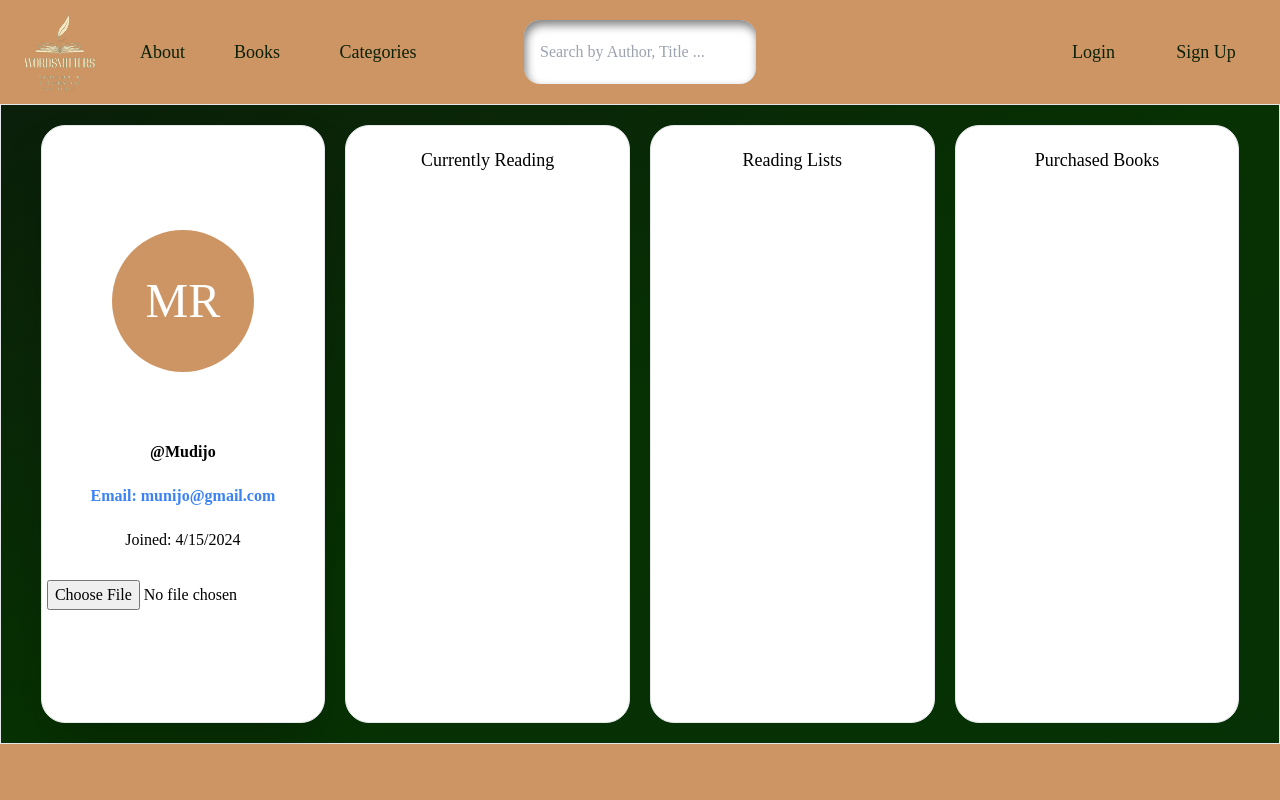
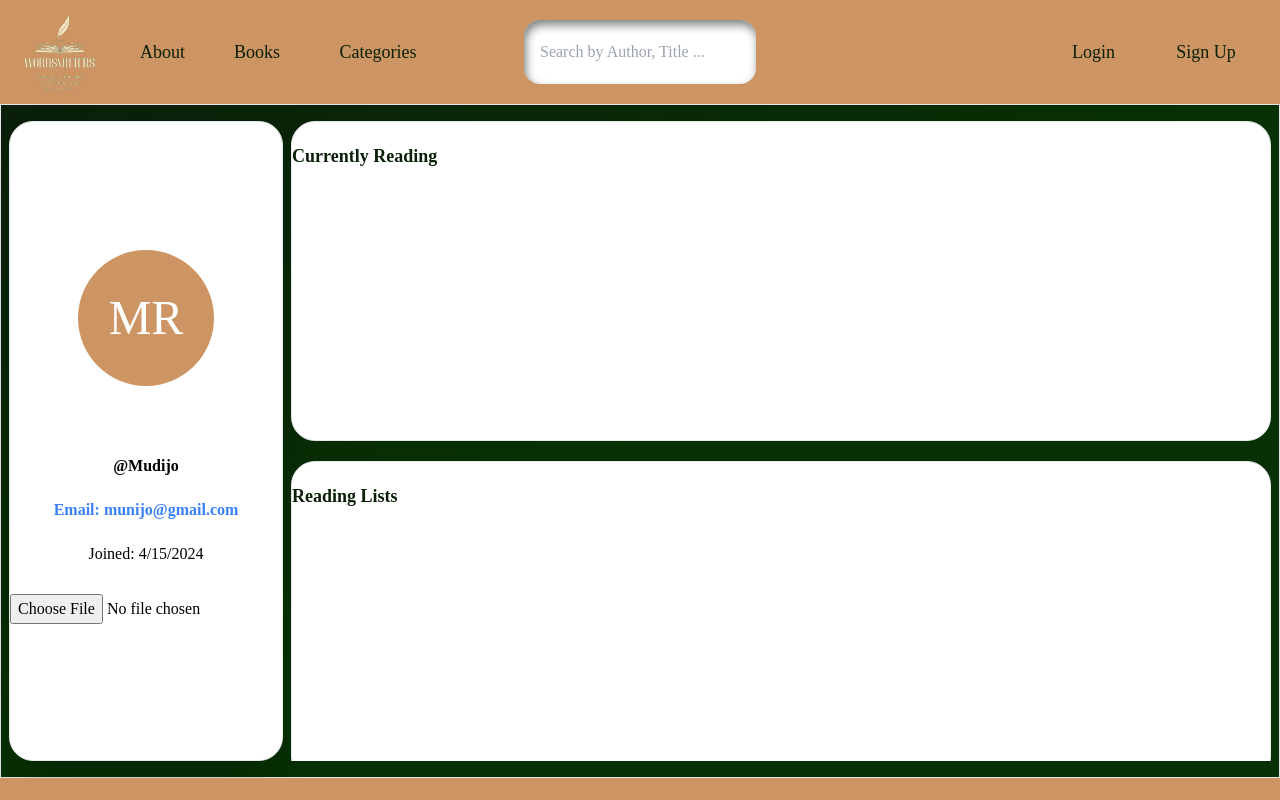
Before and after one commit to Munyia/WordSmitters, a React (Vite) app in the folder client/: page /userprofile in a window 1280 px wide. Shown: the top 800 px of the page. Built offline with nearby package versions, Linux system fonts and the light colour scheme; a web font is replaced by a local one.

Commit message:
userprofile

```diff
--- a/client/src/pages/UserProfile.jsx
+++ b/client/src/pages/UserProfile.jsx
@@ -40,10 +40,10 @@ const handleImageChange = (event) => {
 //   }, [userId]);
 
 return (
-  <div className='bg-gradient-to-br from-[rgb(11,31,10)] via-[rgb(7,49,3)]  to-[rgb(6,49,6)] justify-around text-center'>
+  <div className='bg-gradient-to-br from-[rgb(11,31,10)] via-[rgb(7,49,3)] w-full  to-[rgb(6,49,6)] '>
     {user ? (
-      <div className='flex border min-h-[80vh] gap-5 text-black justify-center text-center py-5 px-5 '>
-        <div className='border shadow-2xl  bg-white rounded-3xl justify-center flex flex-col gap-5 items-center w-[23%]'>
+      <div className='flex border text-black py-4 px-2 '>
+        <div className='border shadow-2xl mr-2 max-h-[80vh]  bg-white rounded-3xl justify-center flex flex-col gap-5 items-center w-[23%]'>
           {user.profileImage ? (
             <img className='w-[50%] rounded-full overflow-hidden'
               src={user.profileImage} alt="Profile"
@@ -62,9 +62,11 @@ return (
           <p className='text-black'>Joined: {new Date(user.joinDate).toLocaleDateString()}</p>
           <input type="file" onChange={handleImageChange} className="my-2" />
         </div>
-        <div className='w-[23%] bg-white rounded-3xl border  pt-5 text-lg items-center justify-center'>Currently Reading</div>
-        <div className='w-[23%] bg-white rounded-3xl border   pt-5 text-lg items-center justify-center'>Reading Lists</div>
-        <div className='w-[23%] bg-white rounded-3xl border   pt-5 text-lg items-center justify-center'>Purchased Books</div>
+        <div className='flex gap-5 text-sec font-bold flex-col w-full h-[80vh] overflow-y-scroll flex-nowrap [&::-webkit-scrollbar]:hidden'>
+        <div className='w-full bg-white rounded-3xl border min-h-[40vh] pt-5 text-lg flex overflow-x-scroll [&::-webkit-scrollbar]:hidden '>Currently Reading</div>
+        <div className='w-full bg-white rounded-3xl border min-h-[40vh]  pt-5 text-lg overflow-x-scroll [&::-webkit-scrollbar]:hidden'>Reading Lists</div>
+        <div className='w-full bg-white rounded-3xl border  min-h-[40vh] pt-5 text-lg overflow-x-scroll [&::-webkit-scrollbar]:hidden'>Purchased Books</div>
+        </div>
       </div>
     ) :
       <div className="bottom-0 left-0 w-full flex h-[50vh] justify-center">
```
